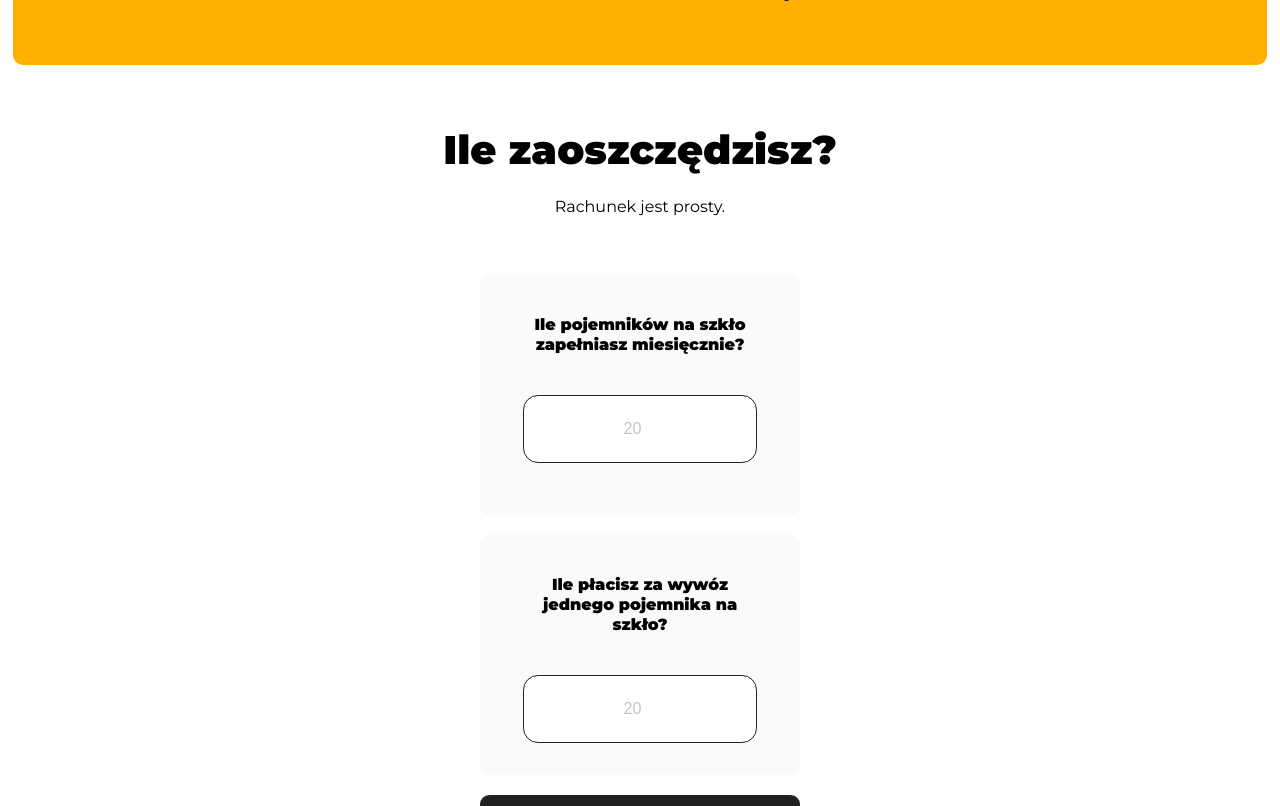
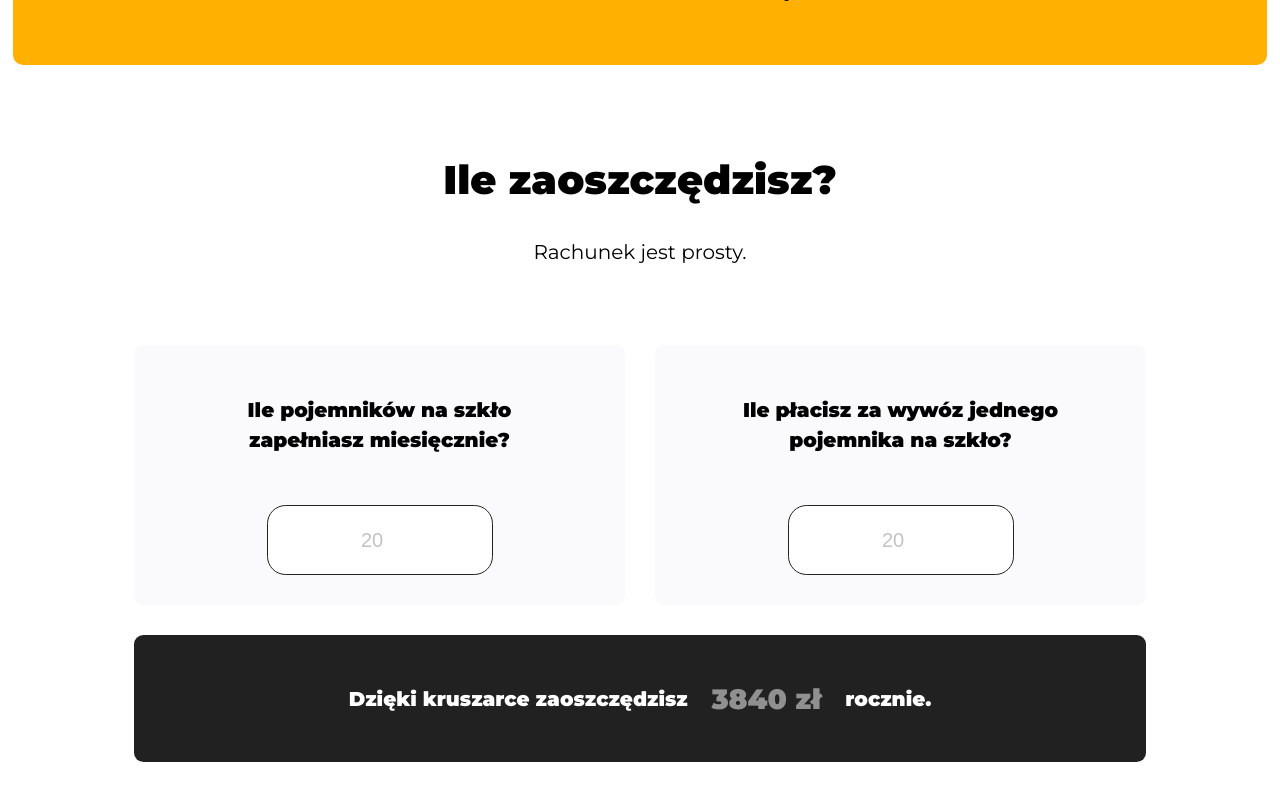
Before and after one commit to ESzczeblewski/Mass-loop, a Vue app: page / in a window 1280 px wide. Shown: the part 1240-2046 px from the top of the page. Built offline with nearby package versions, Linux system fonts and the light colour scheme.

Commit message:
Calculator responsive view

```diff
--- a/src/components/Calculator.vue
+++ b/src/components/Calculator.vue
@@ -70,12 +70,27 @@ export default {
   padding: 0 2em;
   margin-top: 6em;
 
+  @media screen and (min-width: 64em) {
+    margin-top: 9em;
+  }
+
   p {
     font-size: 1.6rem;
     margin-top: 1.56em;
+
+    @media screen and (min-width: 64em) {
+      font-size: 2rem;
+      margin-top: 1.9em;
+    }
   }
 
   &__inputs {
+    @media screen and (min-width: 64em) {
+      display: flex;
+      align-items: center;
+      margin-top: 8.3em;
+    }
+
     &__containers,
     &__cost {
       @include calc-input;
@@ -83,6 +98,11 @@ export default {
 
     &__cost {
       margin-top: 2em;
+
+      @media screen and (min-width: 64em) {
+        margin-top: 0;
+        margin-left: 3em;
+      }
     }
   }
 
@@ -98,6 +118,14 @@ export default {
     border-radius: 0.93em;
     color: $reg-white;
 
+    @media screen and (min-width: 64em) {
+      flex-direction: row;
+      justify-content: center;
+      width: 101.2em;
+      height: 12.7em;
+      margin-top: 3em;
+    }
+
     > h4:first-of-type {
       display: flex;
       flex-direction: column;
@@ -112,6 +140,11 @@ export default {
       margin-top: 0.55em;
       opacity: 0.5;
 
+      @media screen and (min-width: 64em) {
+        margin-left: 0.85em;
+        margin-right: 0.85em;
+      }
+
       &.active {
         color: $main-orange;
         opacity: 1;
@@ -121,6 +154,14 @@ export default {
     > h4:nth-of-type(3) {
       margin-top: 0.95em;
     }
+
+    > h4:first-of-type,
+    > h4:nth-of-type(2),
+    > h4:nth-of-type(3) {
+      @media screen and (min-width: 64em) {
+        margin-top: 0em;
+      }
+    }
   }
 }
 </style>
--- a/src/design/_mixins.scss
+++ b/src/design/_mixins.scss
@@ -19,9 +19,19 @@
   height: 24em;
   border-radius: .93em;
 
+  @media screen and (min-width: 64em) {
+    margin-top: 0;
+    width: 49.1em;
+    height: 26em;
+  }
+
   h4 {
     margin-top: 2.5em;
     width: 15em;
+
+    @media screen and (min-width: 64em) {
+      width: 16em
+    }
   }
 
   input {
@@ -32,6 +42,12 @@
     border: 1px solid $main-black;
     border-radius: .93em;
     color: $gray-form;
+
+    @media screen and (min-width: 64em) {
+      width: 11.2em;
+      font-size: 2rem;
+      padding: 1.13em 0;
+    }
 
     &:focus {
         outline-color: none;
--- a/src/design/_typography.scss
+++ b/src/design/_typography.scss
@@ -50,4 +50,9 @@ h4 {
   font-size: 1.6rem;
   font-weight: $font-bold;
   line-height: 2rem;
+
+  @media screen and (min-width: 64em) {
+    font-size: 2rem;
+    line-height: 3rem;
+  }
 }
```
